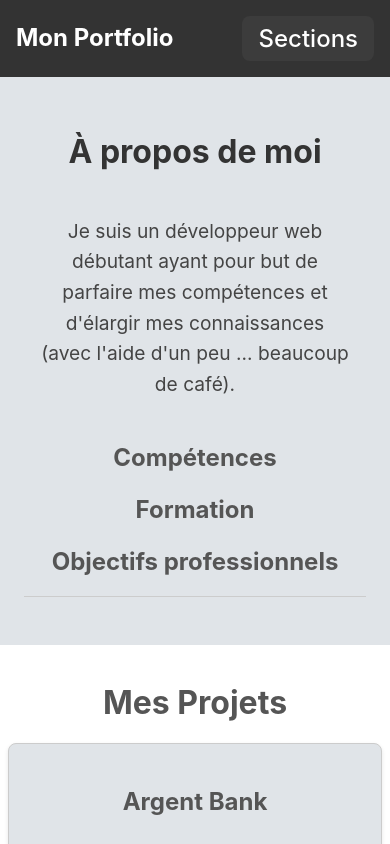
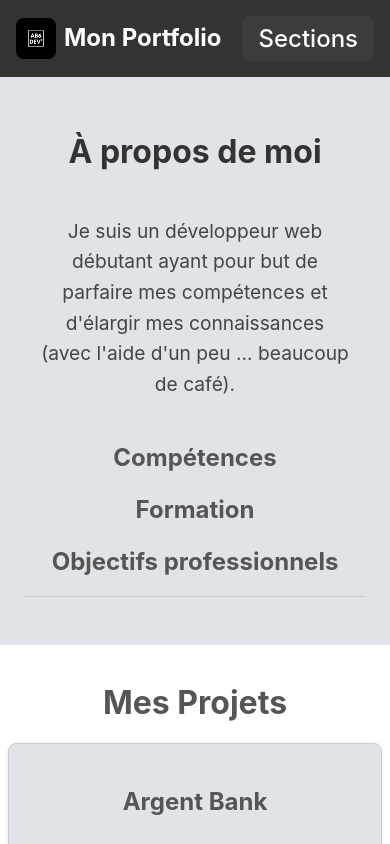
Before and after one commit to Alex-b6/p12---Portfolio, a React (Vite) app: page / in a window 390 px wide. Shown: the top 844 px of the page. Built offline with nearby package versions, Linux system fonts and the light colour scheme.

Commit message:
Add : added logo on header section and style for responsive.

```diff
--- a/src/components/Header.jsx
+++ b/src/components/Header.jsx
@@ -1,4 +1,5 @@
 import React, { useState, useEffect, useRef } from 'react';
+import logo from '../assets/images/AB6logo.webp';
 import '../style/header.scss';
 
 const Header = () => {
@@ -29,7 +30,10 @@ const Header = () => {
 
   return (
     <header>
-      <h1>Mon Portfolio</h1>
+      <div className="logo-title">
+        <img src={logo} alt="Logo" className="logo" />
+        <h1>Mon Portfolio</h1>
+      </div>
       <div className="header-buttons">
         <div className="sections-dropdown" ref={dropdownRef}>
           <button className="sections-button" onClick={toggleSections}>
--- a/src/style/header.scss
+++ b/src/style/header.scss
@@ -9,9 +9,26 @@ header {
   align-items: center;
   position: relative;
 
-  h1 {
-    margin: 0;
-    color: $color-light;
+  .logo-title {
+    display: flex;
+    align-items: center;
+
+    .logo {
+      width: 70px; // Taille de l'image
+      height: auto;
+      margin-right: $spacing-smaller;
+      border-radius: 8px;
+      transition: transform 0.3s ease; // Transition pour l'effet de zoom
+
+      &:hover {
+        transform: scale(1.2); // Zoomer l'image au survol
+      }
+    }
+
+    h1 {
+      margin: 0;
+      color: $color-light;
+    }
   }
 
   .header-buttons {
@@ -85,6 +102,12 @@ header {
     flex-direction: row;
     justify-content: space-between;
 
+    .logo-title {
+      .logo {
+        width: 50px; // Taille de l'image pour les écrans <= 768px
+      }
+    }
+
     h1 {
       font-size: $font-size-medium;
     }
@@ -120,6 +143,12 @@ header {
       font-size: $font-size-small;
     }
 
+    .logo-title {
+      .logo {
+        width: 40px; // Taille de l'image pour les écrans <= 768px
+      }
+    }
+
     .header-buttons {
       .sections-dropdown {
         .sections-button {
```
